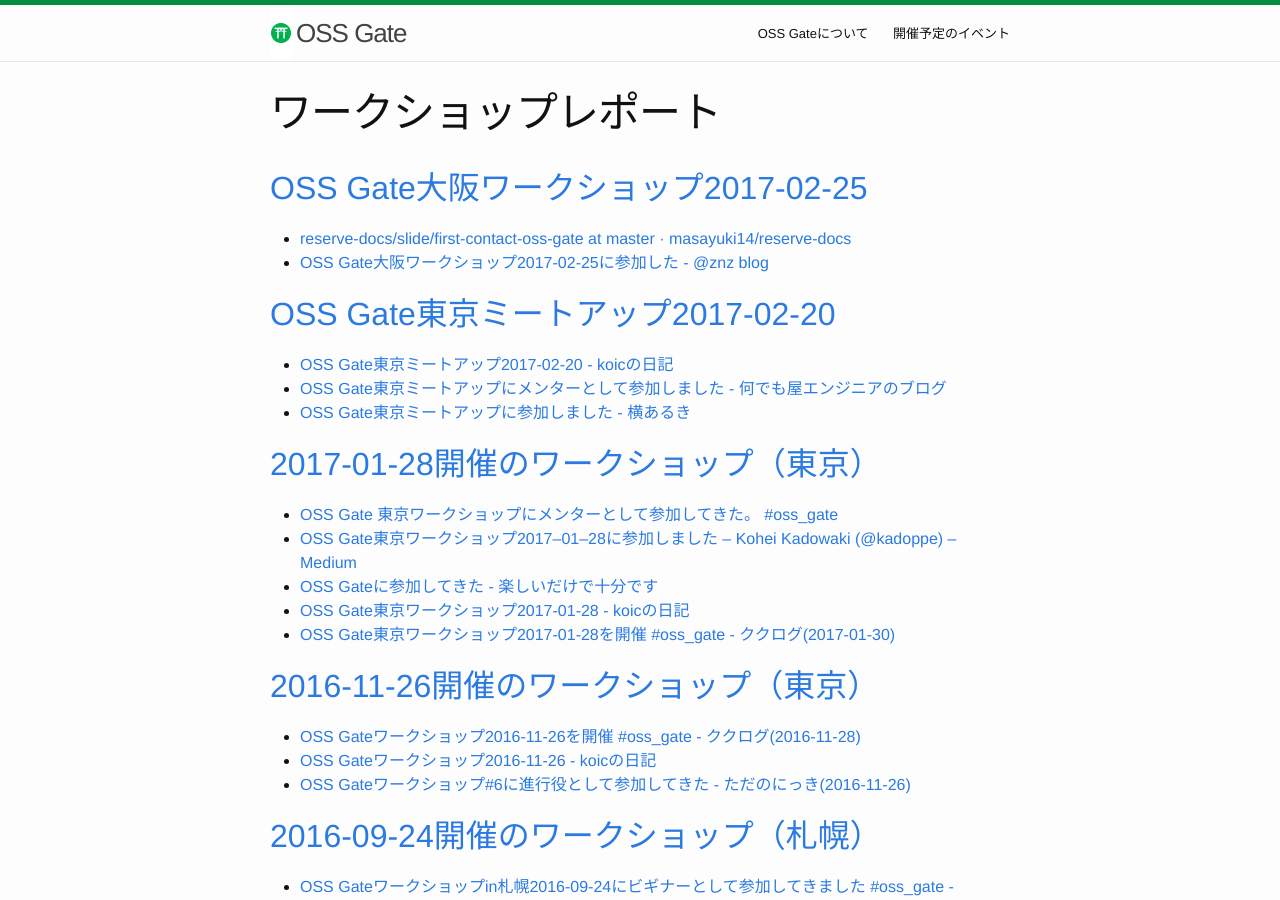
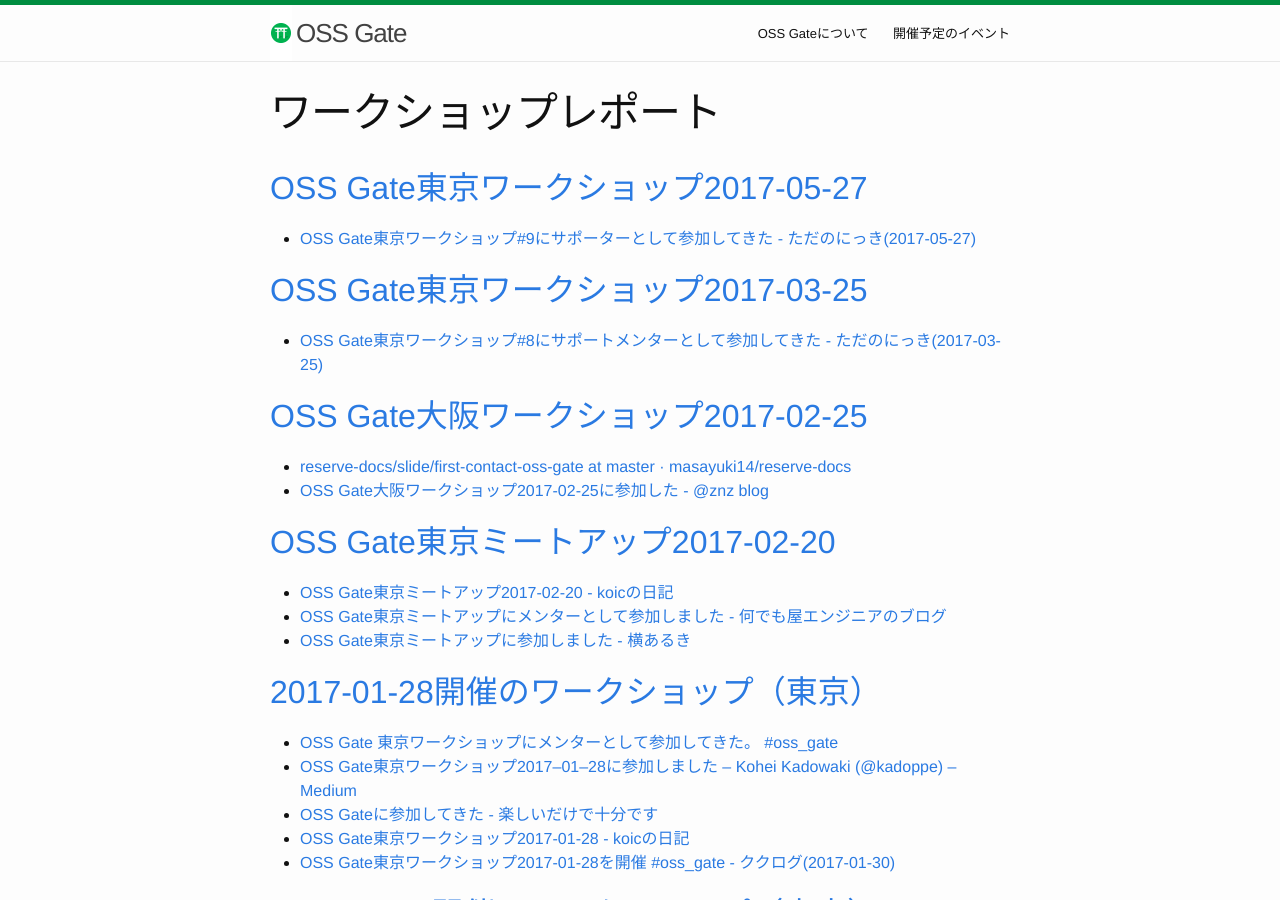
Before and after one commit to oss-gate/oss-gate.github.io, a Jekyll site: the page built from workshop/report.md, in a window 1280 px wide and 900 px high. Built offline with Jekyll 4.4.1, drawn with Linux system fonts in a browser that asks for light colours; comment, search, counter and statistics services are not loaded.

Commit message:
add 2 links of reports by tdtds

```diff
--- a/workshop/report.md
+++ b/workshop/report.md
@@ -2,6 +2,12 @@
 layout: page
 title:  ワークショップレポート
 ---
+
+## [OSS Gate東京ワークショップ2017-05-27](https://oss-gate.doorkeeper.jp/events/59202)
+  * [OSS Gate東京ワークショップ#9にサポーターとして参加してきた - ただのにっき(2017-05-27)](http://sho.tdiary.net/20170527.html#p01)
+
+## [OSS Gate東京ワークショップ2017-03-25](https://oss-gate.doorkeeper.jp/events/57049)
+  * [OSS Gate東京ワークショップ#8にサポートメンターとして参加してきた - ただのにっき(2017-03-25)](http://sho.tdiary.net/20170325.html#p01)
 
 ## [OSS Gate大阪ワークショップ2017-02-25](https://oss-gate.doorkeeper.jp/events/56141)
 
```
